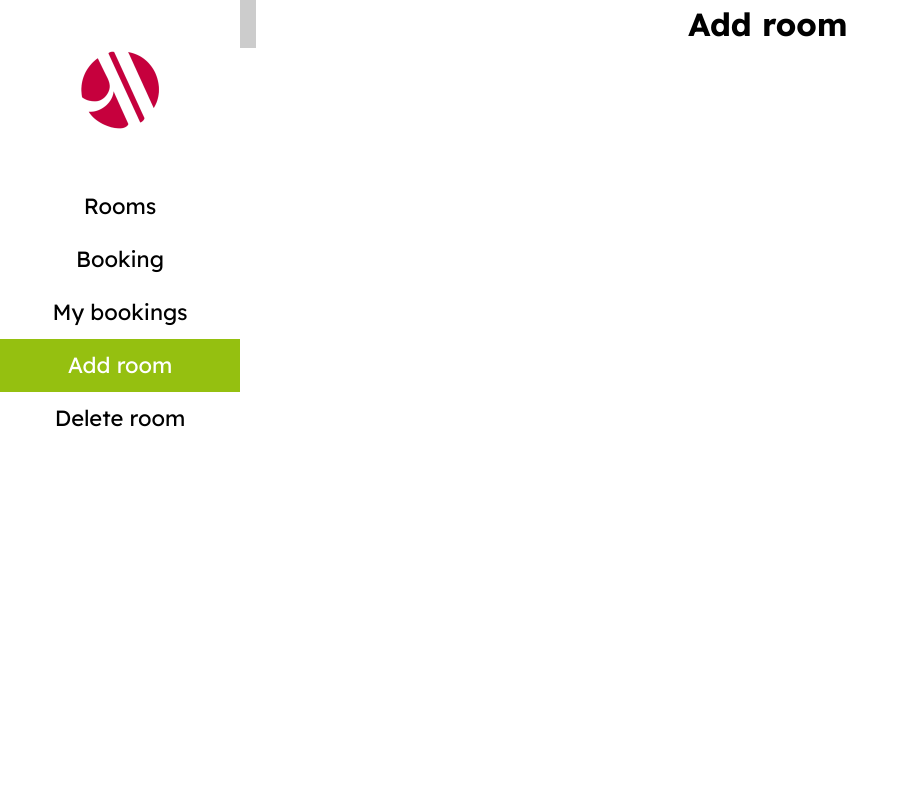
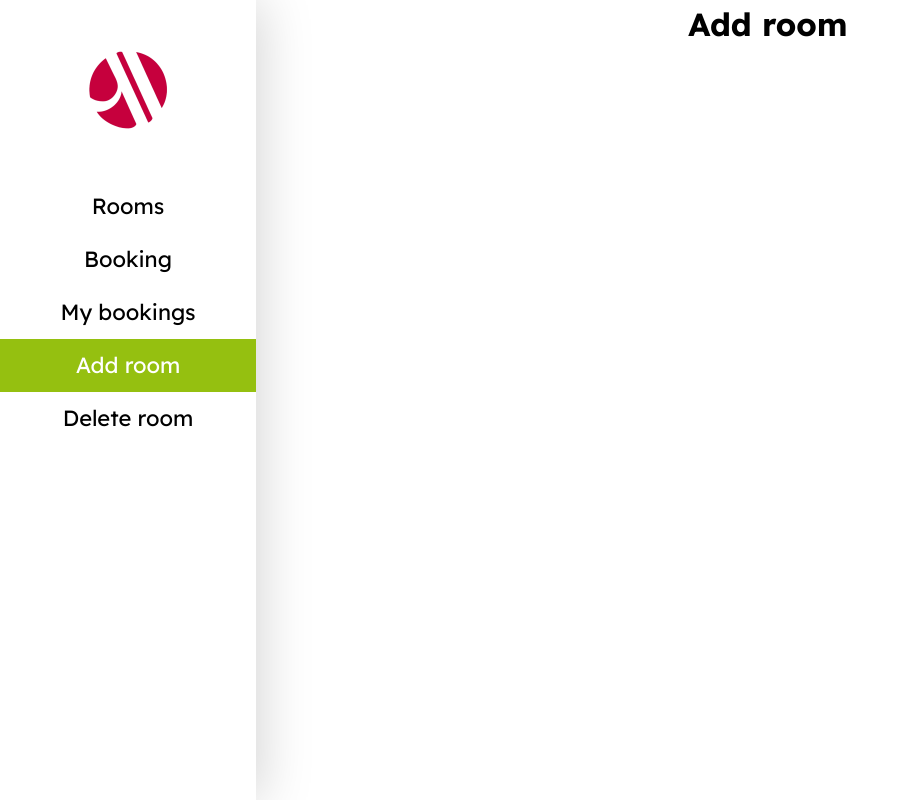
Before and after one commit to OscarFMdev/Marriott-Reservation-Frontend, a React (Vite) app: page /addroom in a window 1280 px wide. Shown: the whole page, without its empty margins (0-909 px from the left). Built offline with nearby package versions, Linux system fonts and the light colour scheme.

Commit message:
Update styles

```diff
--- a/src/components/Navbar.module.css
+++ b/src/components/Navbar.module.css
@@ -26,7 +26,7 @@
 .menuIconCross {
   width: 100%;
   height: 4px;
-  background-color: white;
+  background-color: black;
   transition: ease-out 0.6s;
 }
 
@@ -93,11 +93,12 @@
 
   .menuItems {
     height: 100vh;
-    width: 240px;
+    width: 20vw;
     left: 0;
     justify-content: flex-start;
     transition: none;
     background-color: white;
+    box-shadow: 4px 1px 50px lightgray;
   }
 
   .link {
```
Also changed, not shown: src/components/Home.module.css (+13 -12 lines).
